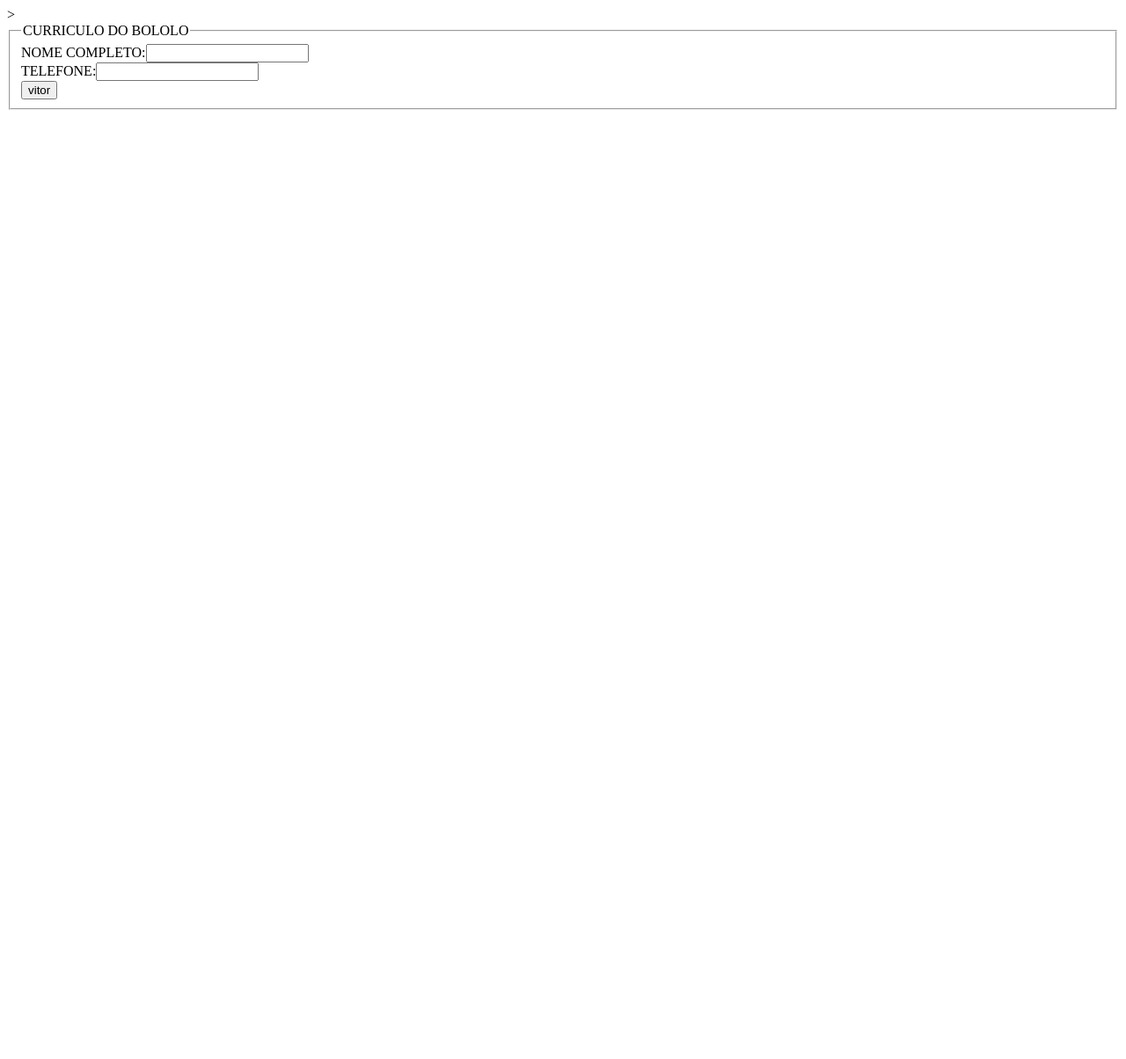
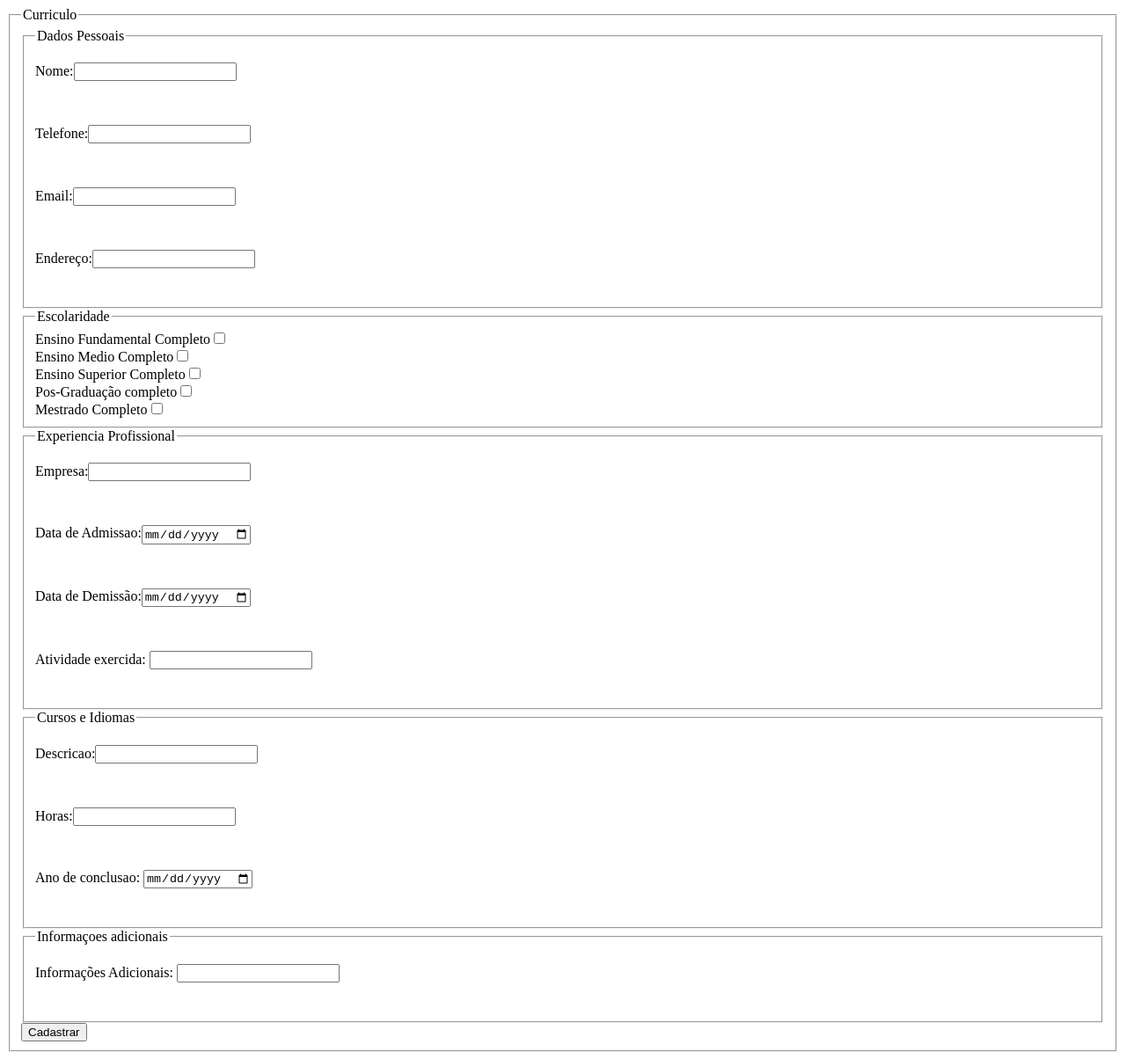
Before and after one commit to francovitor221/matematica2, a plain HTML site: page corriculo.html in a window 1280 px wide. Shown: the whole page at 88% size. Before the commit the page ends 800 px from the top, so only its background shows below. Drawn offline with nearby package versions, Linux system fonts and the light colour scheme.

Commit message:
Update corriculo.html

```diff
--- a/corriculo.html
+++ b/corriculo.html
@@ -1,27 +1,44 @@
-
-<!DOCTYPE html>>
+<!DOCTYPE html>
 <html lang="pt-br">
 <head>
-        <title>SINTAXE BASICA</title>
-        <link rel="stylesheet" type="text/css">
-        <script src="jquery.js"></script>
-        <script>
-
-        </script>
-        </html>
+</head>
 <body>
-            <form action="curriculo.php" method="post">
+<form action="curriculo.php" method="POST">
 <fieldset>
-                    <legend>CURRICULO DO BOLOLO</legend>
-                    NOME COMPLETO:<input type="text" required></br>
-                    TELEFONE:<input type="number" required></br>
-
-
-
-
-
-
-                <input type="submit" value="vitor">
+<legend>Curriculo</legend>
+<fieldset>
+<legend>Dados Pessoais</legend>
+<p>Nome:<input type="text" name="nome" required></p></br>
+<p>Telefone:<input type="text" name="telefone" required></p></br>
+<p>Email:<input type="email" name="email" required> </p></br>
+<p>Endereço:<input type="text" name="endereco"required></p></br>
+</fieldset>
+<fieldset>
+<legend>Escolaridade</legend>
+Ensino Fundamental Completo<input type="checkbox" name="efc"></br>
+Ensino Medio Completo<input type="checkbox" name="emc"></br>
+Ensino Superior Completo<input type="checkbox" name="esc"></br>
+Pos-Graduação completo<input type="checkbox" name="pgc"></br>
+Mestrado Completo<input type="checkbox" name="mc"></br>
+</fieldset>
+<fieldset>
+<legend>Experiencia Profissional</legend>
+<p>Empresa:<input type="text" name="empresa" required></p></br>
+<p>Data de Admissao:<input type="date" name="data_admissao" required></p></br>
+<p>Data de Demissão:<input type="date" name="data_demissao" required></p></br>
+<p>Atividade exercida: <input type="text" name="atividade_exercida" required></p></br>
+</fieldset>
+<fieldset>
+<legend>Cursos e Idiomas</legend>
+<p>Descricao:<input type="text" name="descricao" required></p></br>
+<p>Horas:<input type="text" name="horas" required></p></br>
+<p>Ano de conclusao: <input type="date" name="ano_conclusao" required></p></br>
+</fieldset>
+<fieldset>
+<legend>Informaçoes adicionais</legend>
+<p>Informações Adicionais: <input type="text" name="informacoes" required></p></br>
+</fieldset>
+<input type="submit" value="Cadastrar">
 </fieldset>
 </form>
 </body>
```
Lines whose indentation alone changed are shown as unchanged.
